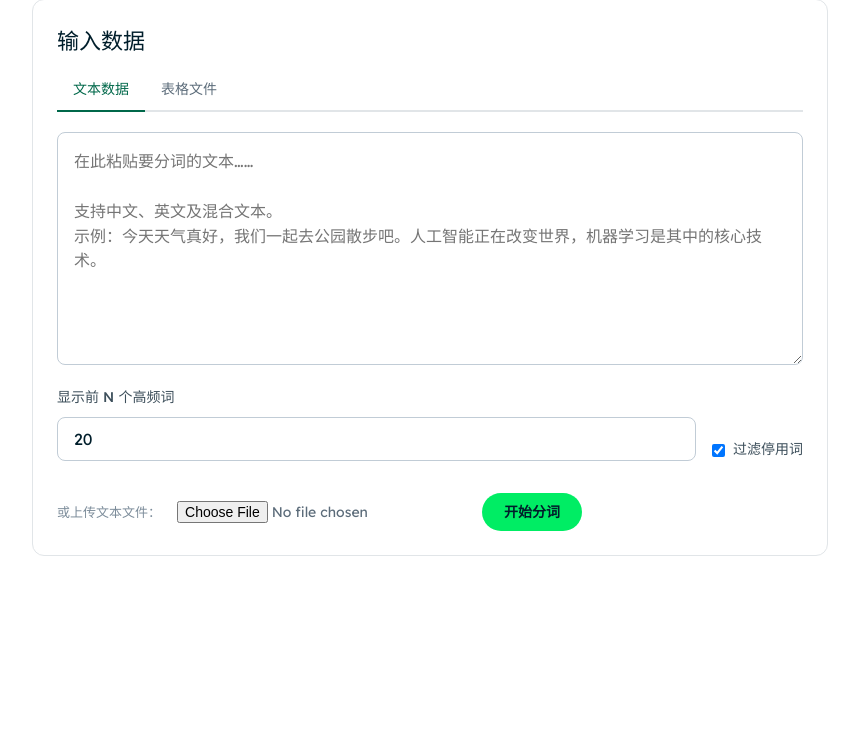
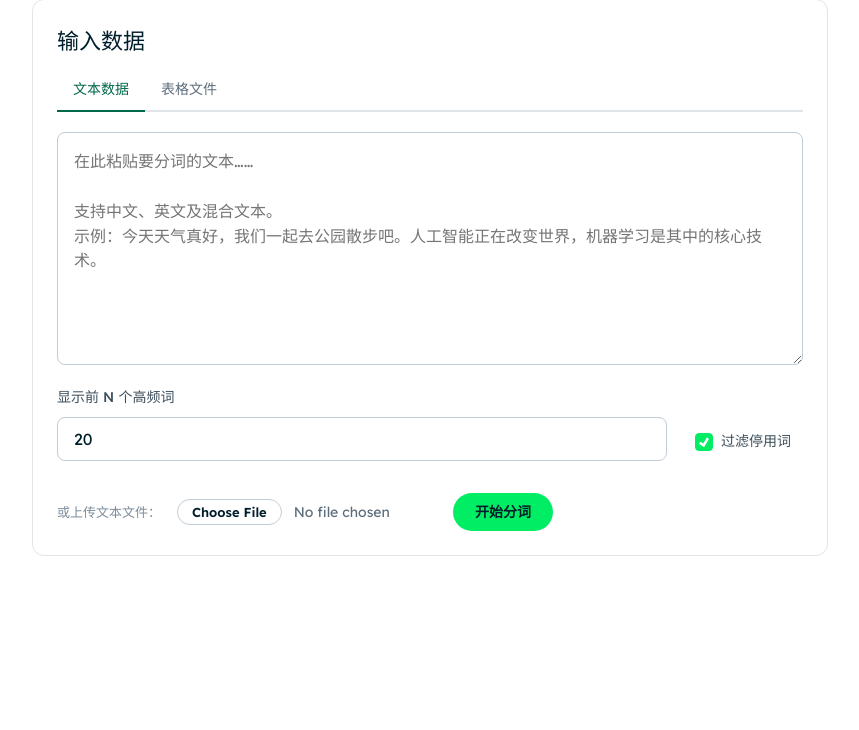
Before and after one commit to MSTAT-Lseng/DataAnalyticsToolkit, a Flask app: page /segmentation in a window 1280 px wide. Shown: the part 487-1217 px from the top of the page, without its empty margins (210-1069 px from the left). Run offline with Flask 3, Linux system fonts and the light colour scheme; some libraries are stand-ins or nearby versions.

Commit message:
Optimize button style

```diff
--- a/static/css/style.css
+++ b/static/css/style.css
@@ -560,10 +560,108 @@ select.text-input {
   appearance: auto;
 }
 
+/* ---- File Input (text-input style, per DESIGN.md) ---- */
+.file-input-wrap {
+  position: relative;
+  display: inline-flex;
+  align-items: center;
+  gap: var(--sp-sm);
+}
+
 .file-input {
+  position: relative;
   font-family: var(--font-display);
   font-size: 14px;
   color: var(--color-steel);
+  max-width: 260px;
+  /*padding: var(--sp-sm) var(--sp-md);*/
+  /*border: 1px solid var(--color-hairline-strong);*/
+  border-radius: var(--r-md);
+  background: var(--color-canvas);
+  /*height: 44px;*/
+  line-height: 1.30;
+  cursor: pointer;
+  transition: border-color 0.15s ease;
+}
+.file-input:hover {
+  border-color: var(--color-steel);
+}
+.file-input:focus {
+  border-color: var(--color-brand-green-dark);
+  outline: none;
+  box-shadow: 0 0 0 2px rgba(0, 104, 74, 0.15);
+}
+.file-input::file-selector-button {
+  font-family: var(--font-display);
+  font-size: 13px;
+  font-weight: 600;
+  color: var(--color-ink);
+  background: transparent;
+  border: 1px solid var(--color-hairline-strong);
+  border-radius: var(--r-full);
+  padding: 4px 14px;
+  margin-right: var(--sp-sm);
+  cursor: pointer;
+  transition: background 0.15s ease, border-color 0.15s ease;
+}
+.file-input::file-selector-button:hover {
+  background: var(--color-surface);
+  border-color: var(--color-steel);
+}
+
+/* ---- Custom Checkbox (brand-green checked, DESIGN.md tokens) ---- */
+.checkbox-label {
+  display: inline-flex;
+  align-items: center;
+  gap: var(--sp-sm);
+  font-size: 14px;
+  font-weight: 500;
+  color: var(--color-slate);
+  cursor: pointer;
+  white-space: nowrap;
+  user-select: none;
+  padding: var(--sp-xs) var(--sp-sm);
+  border-radius: var(--r-md);
+  transition: background 0.15s ease;
+}
+.checkbox-label:hover {
+  background: var(--color-surface-soft);
+}
+
+.checkbox-label input[type="checkbox"] {
+  appearance: none;
+  -webkit-appearance: none;
+  width: 18px;
+  height: 18px;
+  border: 1.5px solid var(--color-hairline-strong);
+  border-radius: var(--r-xs);
+  background: var(--color-canvas);
+  cursor: pointer;
+  flex-shrink: 0;
+  display: grid;
+  place-content: center;
+  transition: background 0.15s ease, border-color 0.15s ease;
+}
+.checkbox-label input[type="checkbox"]::before {
+  content: "";
+  width: 10px;
+  height: 10px;
+  border-radius: 2px;
+  transform: scale(0);
+  transition: transform 0.12s ease;
+  background: var(--color-canvas);
+  clip-path: polygon(14% 44%, 0 65%, 50% 100%, 100% 16%, 80% 0%, 43% 62%);
+}
+.checkbox-label input[type="checkbox"]:checked {
+  background: var(--color-brand-green);
+  border-color: var(--color-brand-green);
+}
+.checkbox-label input[type="checkbox"]:checked::before {
+  transform: scale(1);
+}
+.checkbox-label input[type="checkbox"]:focus-visible {
+  outline: 2px solid var(--color-brand-green-dark);
+  outline-offset: 2px;
 }
 
 .checkbox-label {
```
